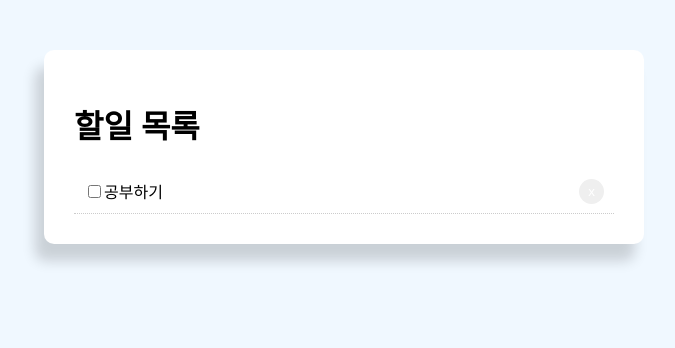
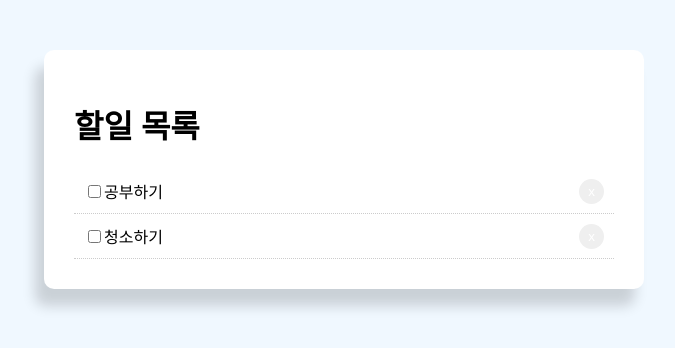
Before and after one commit to hjoo830/toDo, a React (Create React App) app: page / in a window 1280 px wide. Shown: the top 348 px of the page, without its empty margins (296-971 px from the left). Built offline with nearby package versions, Linux system fonts and the light colour scheme.

Commit message:
✨ Feat: Listing to-do items using the map method

```diff
--- a/src/App.js
+++ b/src/App.js
@@ -19,6 +19,18 @@ export default class App extends Component {
     };
   };
 
+  todoData = [
+    {
+      id: "1",
+      title: "공부하기",
+      completed: true,
+    },
+    {
+      id: "2",
+      title: "청소하기",
+      completed: false,
+    },
+  ];
   render() {
     return (
       <div className="container">
@@ -26,11 +38,14 @@ export default class App extends Component {
           <div className="title">
             <h1>할일 목록</h1>
           </div>
-          <div style={this.getStyle()}>
-            <input type="checkbox" defaultChecked={false} />
-            공부하기
-            <button style={this.btnStyle}>x</button>
-          </div>
+
+          {this.todoData.map((data) => (
+            <div style={this.getStyle()} key={data.id}>
+              <input type="checkbox" defaultChecked={false} />
+              {data.title}
+              <button style={this.btnStyle}>x</button>
+            </div>
+          ))}
         </div>
       </div>
     );
```
